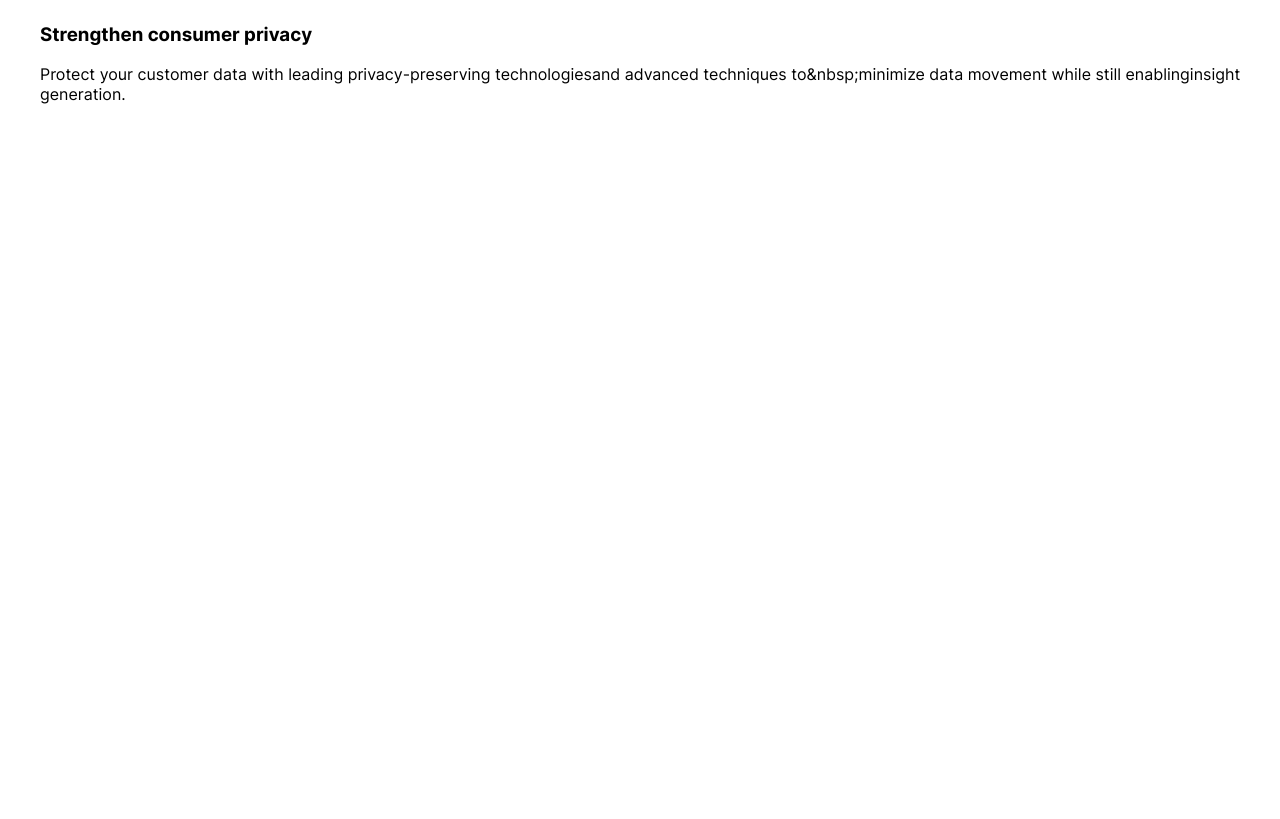
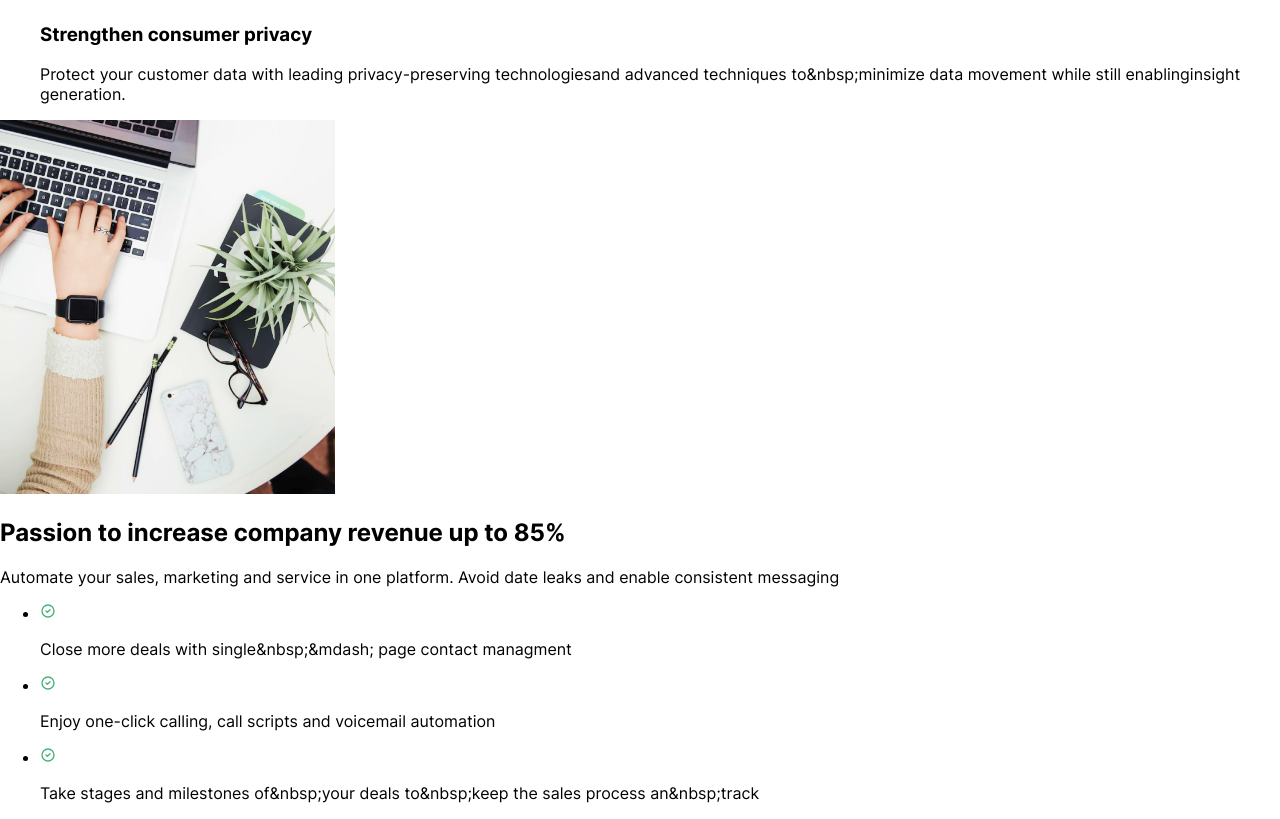
Before and after one commit to Vasily257/coca, a Nuxt app: page / in a window 1280 px wide. Shown: the part 1000-1819 px from the top of the page. Before the commit the page ends 1120 px from the top, so only its background shows below. Built offline with nearby package versions, Linux system fonts and the light colour scheme.

Commit message:
feat(HomePage): add the features section

```diff
--- a/src/pages/home/ui/HomePage.vue
+++ b/src/pages/home/ui/HomePage.vue
@@ -53,6 +53,13 @@ const dataControlText = [
       'insight generation.',
   },
 ];
+
+/** Текст внутри блока «Особенности» */
+const featuresText = [
+  'Close more deals with single&nbsp;&mdash; page contact managment',
+  'Enjoy one-click calling, call scripts and voicemail automation',
+  'Take stages and milestones of&nbsp;your deals to&nbsp;keep the sales process an&nbsp;track',
+];
 </script>
 
 <template>
@@ -106,4 +113,29 @@ const dataControlText = [
       </li>
     </ul>
   </section>
+
+  <section class="home-features">
+    <NuxtPicture
+      class="home-features__image"
+      format="avif,webp"
+      src="/img/home-features.png"
+      quality="85"
+      height="374"
+      width="335"
+      alt="working on a computer"
+    />
+    <h2 class="home-features__title">
+      Passion to&nbsp;increase company revenue up&nbsp;to&nbsp;85%
+    </h2>
+    <p class="home-features__description">
+      Automate your sales, marketing and service in&nbsp;one platform. Avoid date leaks and enable
+      consistent messaging
+    </p>
+    <ul class="home-features__list">
+      <li v-for="(text, index) in featuresText" :key="index" class="home-features__item">
+        <BaseIcon icon-name="check-mark" class="home-features__icon" />
+        <p class="home-features__text">{{ text }}</p>
+      </li>
+    </ul>
+  </section>
 </template>
```
